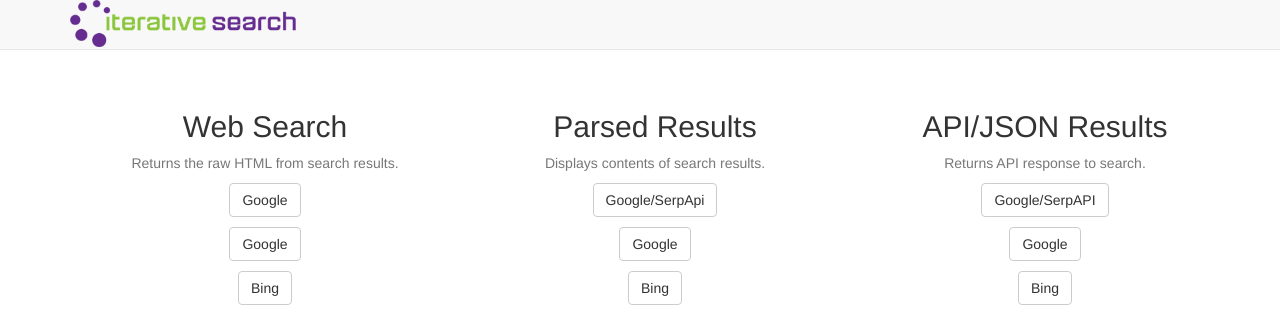
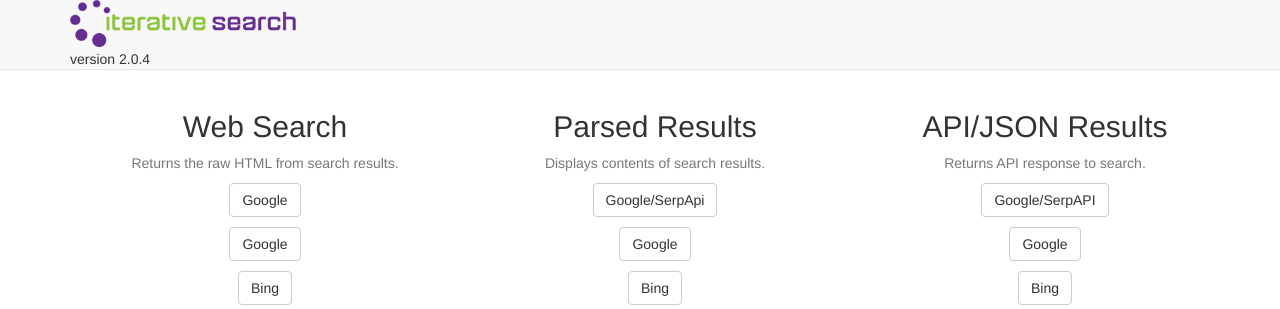
Before and after one commit to todokku/gp-flask-api2, a Flask app: page / in a window 1280 px wide. Shown: the top 309 px of the page. Run offline with Flask 2, Linux system fonts and the light colour scheme; some libraries are stand-ins or nearby versions.

Commit message:
update to 2.0.4

```diff
--- a/iSearchWsApi/templates/layouts/base.html
+++ b/iSearchWsApi/templates/layouts/base.html
@@ -41,7 +41,7 @@
             <img src="{{ url_for('static', filename='images/logo.png') }}"
                  class="img-responsive"
                  width="229" height="50" title="iSearch API" alt="iSearch API"/>
-          </a>
+          </a> version 2.0.4
         </div>
       </div>
     </nav>
```
Also changed, not shown: README.md.
